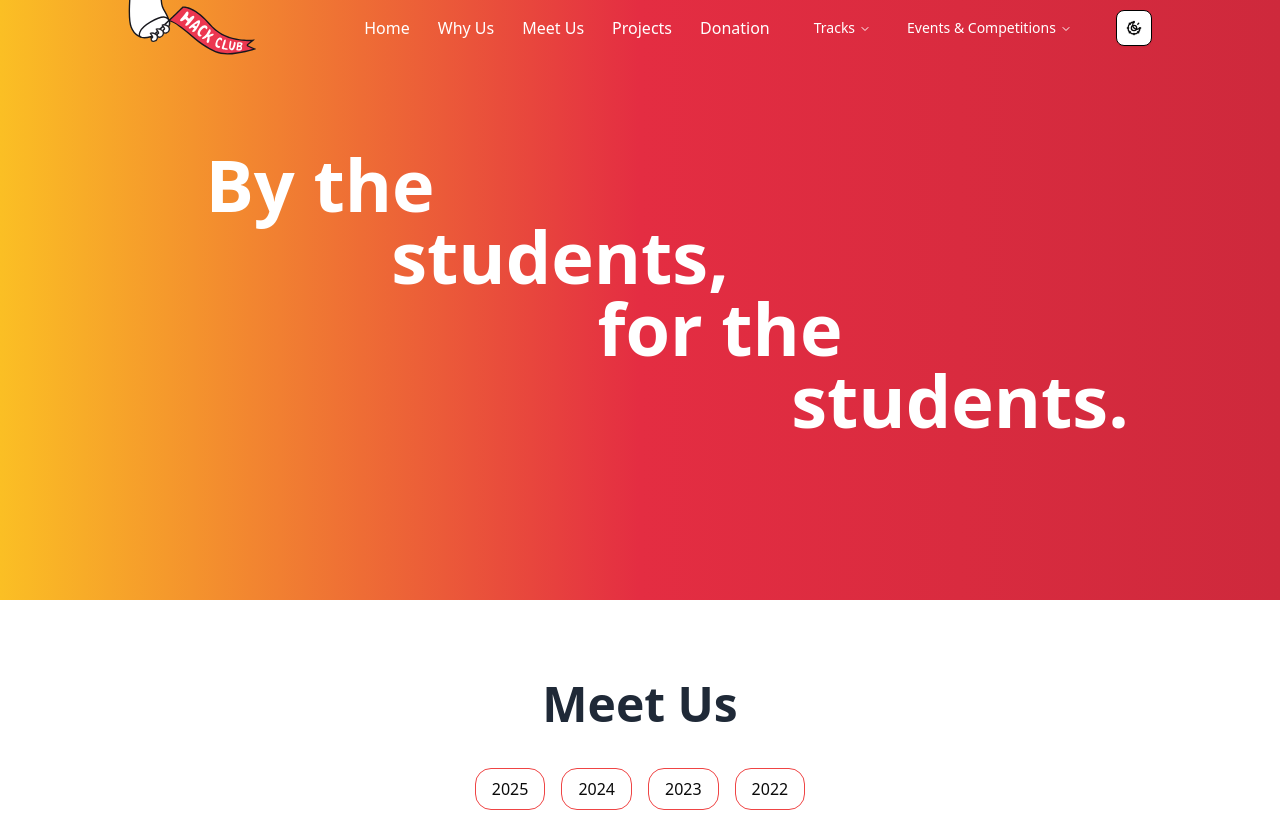
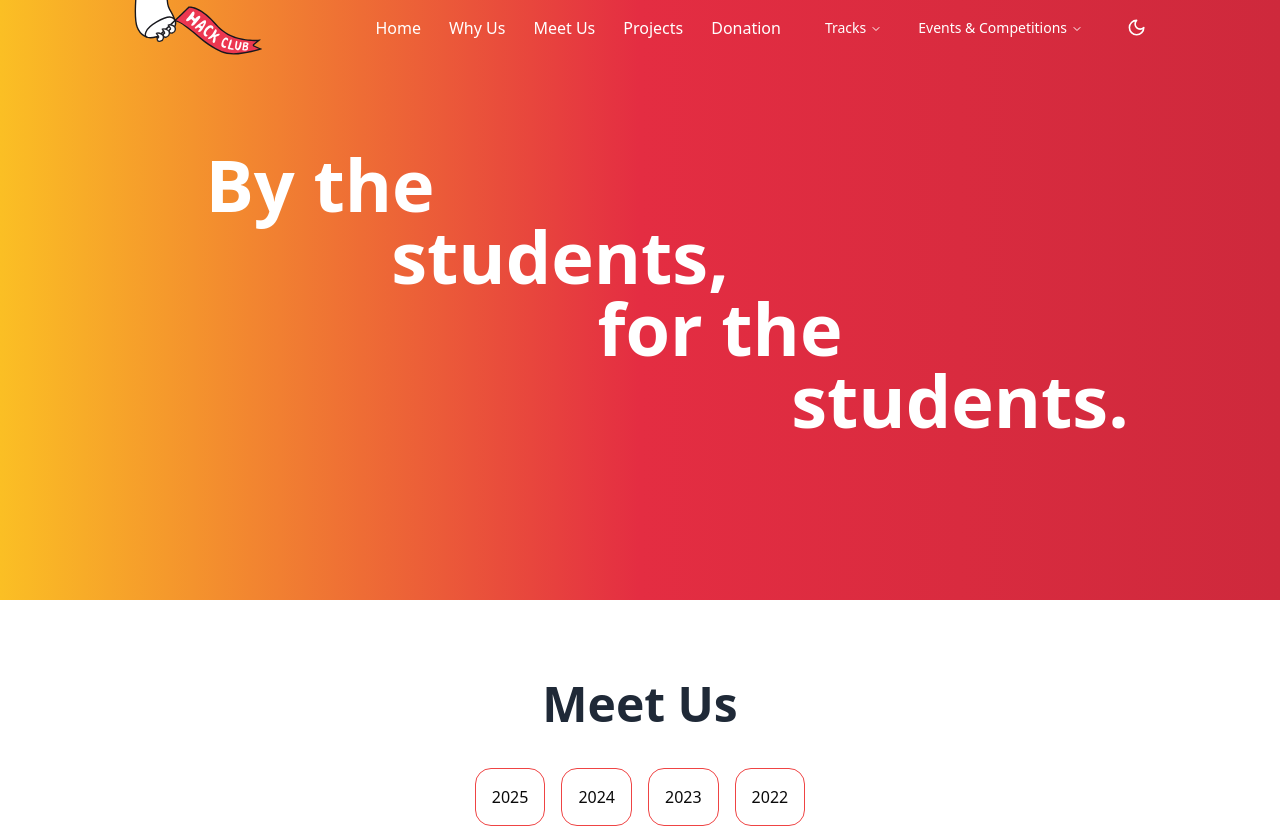
Before and after one commit to ibrahimwael951/Stem_Hack_club_Site, a Next.js app: page /Meet-Us in a window 1280 px wide. Shown: the top 828 px of the page. Built offline with nearby package versions, Linux system fonts and the light colour scheme.

Commit message:
fix some bad animation and add animtion for hackathons page

```diff
--- a/src/components/Home/Hackathons.tsx
+++ b/src/components/Home/Hackathons.tsx
@@ -1,7 +1,7 @@
 "use client";
 import { motion } from "framer-motion";
 import Image from "next/image";
-import Link from "next/link";
+import Button from "../ui/Button";
 const Homehackthon = () => {
   return (
     <section className="flex flex-col lg:flex-row-reverse lg:justify-between gap-10 items-center w-full  ">
@@ -33,12 +33,7 @@ const Homehackthon = () => {
           to encourage innovation and creativity, and can be a great way to
           learn new skills and network with others.
         </motion.p>
-        <Link
-          href="/Hackathons"
-          className="bg-red-500 hover:bg-red-700 hover:text-white text-white font-bold py-2 px-4 rounded"
-        >
-          Learn More
-        </Link>
+        <Button href="/Hackathons" title="Learn more"/>
       </div>
 
       <motion.div
--- a/src/components/Home/MemberPic.tsx
+++ b/src/components/Home/MemberPic.tsx
@@ -8,8 +8,6 @@ import {
   Carousel,
   CarouselContent,
   CarouselItem,
-  CarouselNext,
-  CarouselPrevious,
 } from "@/components/ui/carousel";
 
 const HomeMemberPic = () => {
@@ -85,8 +83,6 @@ const HomeMemberPic = () => {
               </CarouselItem>
             ))}
           </CarouselContent>
-          <CarouselPrevious className="border-black text-black dark:text-white dark:border-white hidden 2xl:flex" />
-          <CarouselNext className="border-black text-black dark:text-white dark:border-white hidden 2xl:flex" />
           <p className="w-full text-center text-base animate-bounce pt-4 text-black dark:text-white duration-1000">
             Swipe to see more pictures
           </p>
--- a/src/components/Projects-content.tsx
+++ b/src/components/Projects-content.tsx
@@ -2,7 +2,6 @@
 import Image from "next/image";
 import projectsData from "@/Data/Projects.json";
 import { motion } from "framer-motion";
-import { X } from "lucide-react";
 
 const bgProjects = () => {
   return (
--- a/src/components/ThemeSwitcher.tsx
+++ b/src/components/ThemeSwitcher.tsx
@@ -1,9 +1,8 @@
 "use client";
 
-import * as React from "react";
+import React, { useState, useEffect } from "react";
 import { Moon, Sun } from "lucide-react";
 import { useTheme } from "next-themes";
-import { Button } from "@/components/ui/Button";
 
 export function ModeToggle() {
   const { theme, setTheme } = useTheme();
@@ -13,25 +12,39 @@ export function ModeToggle() {
     const newTheme = theme === "dark" ? "light" : "dark";
     setTheme(newTheme);
   };
+  const [hasScrolled, setHasScrolled] = useState(false);
+  useEffect(() => {
+    const handleScroll = () => {
+      const offset = 0;
+      if (window.scrollY > offset) {
+        setHasScrolled(true);
+      } else {
+        setHasScrolled(false);
+      }
+    };
+    window.addEventListener("scroll", handleScroll);
+    return () => {
+      window.removeEventListener("scroll", handleScroll);
+    };
+  }, []);
 
   return (
-    <Button
+    <button
+      title="Toggle theme"
       onClick={handleThemeChange}
-      variant="outline"
-      size="icon"
-      className="relative flex items-center justify-center rounded-lg border dark:border-white border-black"
+      className={`relative flex items-center justify-center rounded-lg ${
+        hasScrolled ? "text-black dark:text-white" : "text-white"
+      }  `}
     >
-      <Sun
-        className={`h-[1.2rem] w-[1.2rem] transition-all duration-300 ${
-          theme === "dark" ? "hidden" : "block"
-        }`}
-      />
-      <Moon
-        className={`absolute h-[1.2rem] w-[1.2rem] transition-all duration-300   ${
-          theme === "light" ? "hidden" : "block"
-        }`}
-      />
-      <span className="sr-only">Toggle theme</span>
-    </Button>
+      {theme == "dark" ? (
+        <Sun
+          className={`h-[1.2rem] w-[1.2rem] transition-all duration-300  `}
+        />
+      ) : (
+        <Moon
+          className={`h-[1.2rem] w-[1.2rem] transition-all duration-300   `}
+        />
+      )}
+    </button>
   );
 }
--- a/src/components/meetUs-content.tsx
+++ b/src/components/meetUs-content.tsx
@@ -3,7 +3,7 @@ import { useState } from "react";
 import Image from "next/image";
 import { motion } from "framer-motion";
 
-import { FaGithub, FaFacebook, FaLinkedin, FaEnvelope } from "react-icons/fa"; // استيراد أيقونات من react-icons
+import { FaGithub, FaFacebook, FaLinkedin, FaEnvelope } from "react-icons/fa";
 // data
 import BoardData from "../Data/ourBoard.json";
 
@@ -53,10 +53,14 @@ const MeetUsContent = () => {
               scale: 1.2,
               fontSize: "20px",
             }}
+            whileTap={{
+              scale:0.8,
+              transition:{duration:0.1}
+            }}
             transition={{ duration: 0.2 }}
             key={year}
             onClick={() => handleYearChange(year)}
-            className="px-4 py-2 border border-red-500   hover:text-white hover:bg-red-600    rounded-2xl"
+            className="p-4 border border-red-500   hover:text-white hover:bg-red-600    rounded-2xl"
           >
             {year}
           </motion.button>
--- a/src/components/ui/Button.tsx
+++ b/src/components/ui/Button.tsx
@@ -1,57 +1,37 @@
-import * as React from "react"
-import { Slot } from "@radix-ui/react-slot"
-import { cva, type VariantProps } from "class-variance-authority"
+"use client";
+import React from "react";
+import { motion } from "framer-motion";
+import Link from "next/link";
 
-import { cn } from "@/lib/utils"
-
-const buttonVariants = cva(
-  "inline-flex items-center justify-center gap-2 whitespace-nowrap rounded-md text-sm font-medium transition-colors focus-visible:outline-none focus-visible:ring-1 focus-visible:ring-ring disabled:pointer-events-none disabled:opacity-50 [&_svg]:pointer-events-none [&_svg]:size-4 [&_svg]:shrink-0",
-  {
-    variants: {
-      variant: {
-        default:
-          "bg-primary text-primary-foreground shadow hover:bg-primary/90",
-        destructive:
-          "bg-destructive text-destructive-foreground shadow-sm hover:bg-destructive/90",
-        outline:
-          "border border-input bg-background shadow-sm hover:bg-accent hover:text-accent-foreground",
-        secondary:
-          "bg-secondary text-secondary-foreground shadow-sm hover:bg-secondary/80",
-        ghost: "hover:bg-accent hover:text-accent-foreground",
-        link: "text-primary underline-offset-4 hover:underline",
-      },
-      size: {
-        default: "h-9 px-4 py-2",
-        sm: "h-8 rounded-md px-3 text-xs",
-        lg: "h-10 rounded-md px-8",
-        icon: "h-9 w-9",
-      },
-    },
-    defaultVariants: {
-      variant: "default",
-      size: "default",
-    },
-  }
-)
-
-export interface ButtonProps
-  extends React.ButtonHTMLAttributes<HTMLButtonElement>,
-    VariantProps<typeof buttonVariants> {
-  asChild?: boolean
+interface props {
+  title: string;
+  href: string;
 }
 
-const Button = React.forwardRef<HTMLButtonElement, ButtonProps>(
-  ({ className, variant, size, asChild = false, ...props }, ref) => {
-    const Comp = asChild ? Slot : "button"
-    return (
-      <Comp
-        className={cn(buttonVariants({ variant, size, className }))}
-        ref={ref}
-        {...props}
-      />
-    )
-  }
-)
-Button.displayName = "Button"
+const Button: React.FC<props> = ({ href, title }) => {
+  return (
+    <motion.div
+      viewport={{
+        once: true,
+      }}
+      initial={{ scale: 0, opacity: 0 }}
+      whileInView={{ scale: 1 , opacity: 1 }}
+      whileHover={{
+        scale: 1.1,
+      }}
+      whileTap={{
+        scale: 0.9,
+      }}
+      transition={{ duration: 0.2 }}
+    >
+      <Link
+        href={href}
+        className=" border border-red-600 hover:bg-red-500 hover:text-white text-red-600 font-bold  p-4 my-3 rounded-xl"
+      >
+        {title}
+      </Link>
+    </motion.div>
+  );
+};
 
-export { Button, buttonVariants }
+export default Button;
--- a/src/components/ui/carousel.tsx
+++ b/src/components/ui/carousel.tsx
@@ -7,7 +7,7 @@ import useEmblaCarousel, {
 import { ArrowLeft, ArrowRight } from "lucide-react"
 
 import { cn } from "@/lib/utils"
-import { Button } from "@/components/ui/Button"
+import  Button  from "@/components/ui/Button"
 
 type CarouselApi = UseEmblaCarouselType[1]
 type UseCarouselParameters = Parameters<typeof useEmblaCarousel>
@@ -194,69 +194,9 @@ const CarouselItem = React.forwardRef<
 })
 CarouselItem.displayName = "CarouselItem"
 
-const CarouselPrevious = React.forwardRef<
-  HTMLButtonElement,
-  React.ComponentProps<typeof Button>
->(({ className, variant = "outline", size = "icon", ...props }, ref) => {
-  const { orientation, scrollPrev, canScrollPrev } = useCarousel()
-
-  return (
-    <Button
-      ref={ref}
-      variant={variant}
-      size={size}
-      className={cn(
-        "absolute  h-8 w-8 rounded-full",
-        orientation === "horizontal"
-          ? "-left-12 top-1/2 -translate-y-1/2"
-          : "-top-12 left-1/2 -translate-x-1/2 rotate-90",
-        className
-      )}
-      disabled={!canScrollPrev}
-      onClick={scrollPrev}
-      {...props}
-    >
-      <ArrowLeft className="h-4 w-4" />
-      <span className="sr-only">Previous slide</span>
-    </Button>
-  )
-})
-CarouselPrevious.displayName = "CarouselPrevious"
-
-const CarouselNext = React.forwardRef<
-  HTMLButtonElement,
-  React.ComponentProps<typeof Button>
->(({ className, variant = "outline", size = "icon", ...props }, ref) => {
-  const { orientation, scrollNext, canScrollNext } = useCarousel()
-
-  return (
-    <Button
-      ref={ref}
-      variant={variant}
-      size={size}
-      className={cn(
-        "absolute h-8 w-8 rounded-full",
-        orientation === "horizontal"
-          ? "-right-12 top-1/2 -translate-y-1/2"
-          : "-bottom-12 left-1/2 -translate-x-1/2 rotate-90",
-        className
-      )}
-      disabled={!canScrollNext}
-      onClick={scrollNext}
-      {...props}
-    >
-      <ArrowRight className="h-4 w-4" />
-      <span className="sr-only">Next slide</span>
-    </Button>
-  )
-})
-CarouselNext.displayName = "CarouselNext"
-
 export {
   type CarouselApi,
   Carousel,
   CarouselContent,
   CarouselItem,
-  CarouselPrevious,
-  CarouselNext,
 }
```
Also changed, not shown: src/app/Hackathons/page.tsx (+70 -7 lines).
